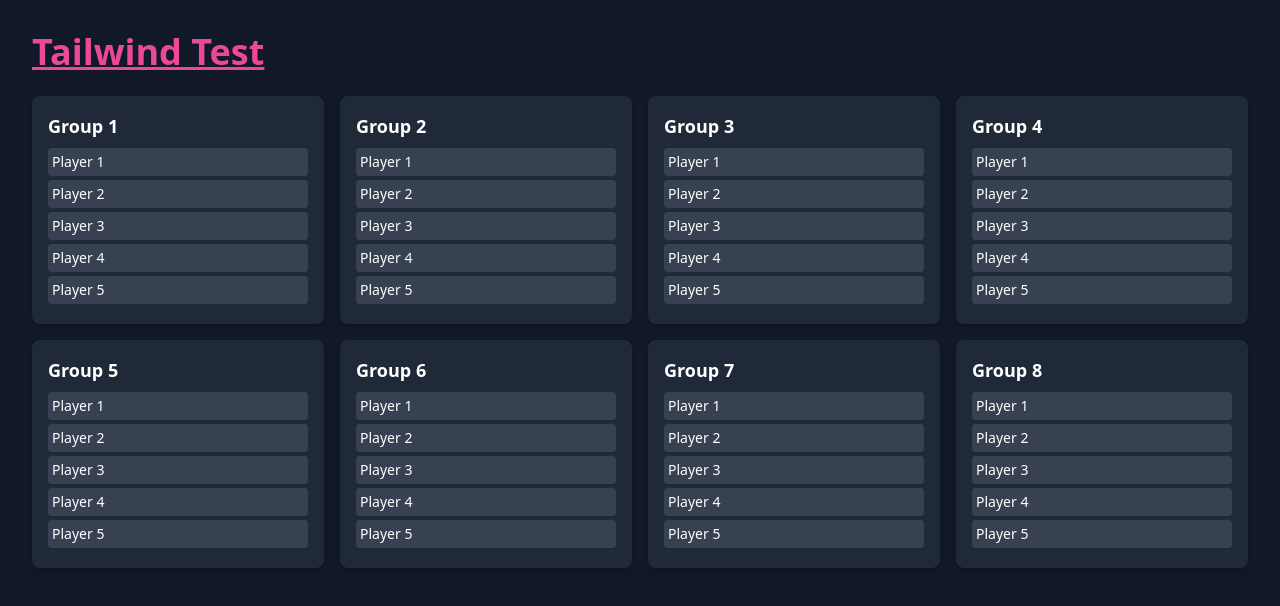
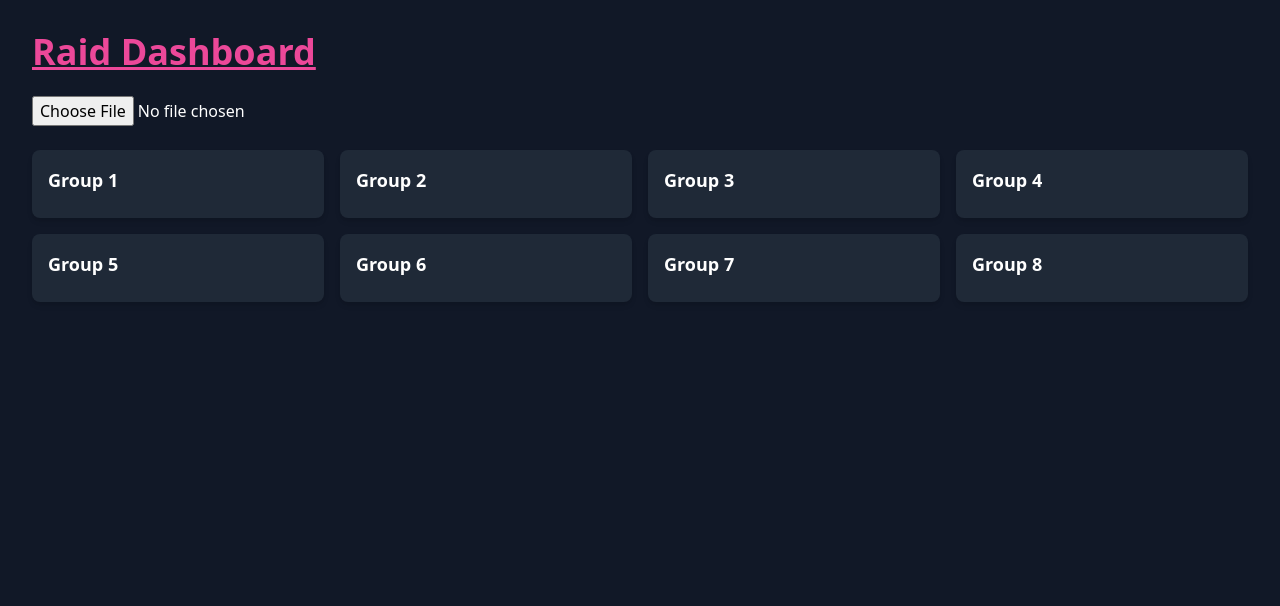
Before and after one commit to jbc013191/AQ40pt2, a React (Vite) app: page / in a window 1280 px wide. Shown: the top 606 px of the page. Built offline with nearby package versions, Linux system fonts and the light colour scheme.

Commit message:
Added JSON import support

```diff
--- a/src/RaidDashboard.jsx
+++ b/src/RaidDashboard.jsx
@@ -1,15 +1,44 @@
-import React from 'react';
+import React, { useState } from 'react';
 
 const RaidDashboard = () => {
+  const [raidData, setRaidData] = useState([]);
+
+  const handleFileUpload = (e) => {
+    const fileReader = new FileReader();
+    fileReader.onload = (event) => {
+      try {
+        const json = JSON.parse(event.target.result);
+        setRaidData(json.raidDrop || []);
+      } catch (err) {
+        alert("Invalid JSON file.");
+      }
+    };
+    fileReader.readAsText(e.target.files[0]);
+  };
+
+  // Organize by partyId
+  const parties = Array.from({ length: 8 }, (_, i) =>
+    raidData.filter(p => p.partyId === i + 1)
+  );
+
   return (
     <div className="p-8">
-      <h1 className="text-4xl text-pink-500 font-bold underline mb-6">Tailwind Test</h1>
+      <h1 className="text-4xl text-pink-500 font-bold underline mb-6">Raid Dashboard</h1>
+
+      <input type="file" accept=".json" onChange={handleFileUpload} className="mb-6" />
+
       <div className="grid grid-cols-4 gap-4">
-        {[...Array(8)].map((_, i) => (
+        {parties.map((party, i) => (
           <div key={i} className="bg-gray-800 p-4 rounded-lg shadow-md">
             <h2 className="text-lg font-semibold mb-2">Group {i + 1}</h2>
-            {[...Array(5)].map((_, j) => (
-              <div key={j} className="bg-gray-700 p-1 my-1 rounded text-sm">Player {j + 1}</div>
+            {party.map((player, j) => (
+              <div
+                key={j}
+                className="p-1 my-1 rounded text-sm text-white"
+                style={{ backgroundColor: player.color }}
+              >
+                {player.name}
+              </div>
             ))}
           </div>
         ))}
```
